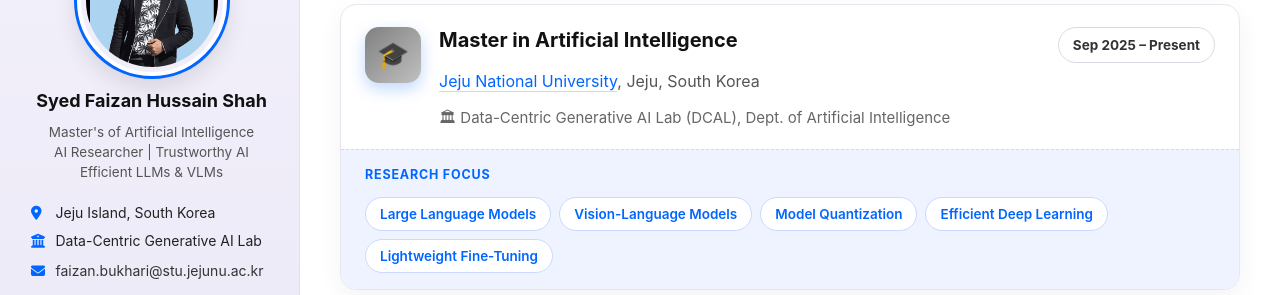
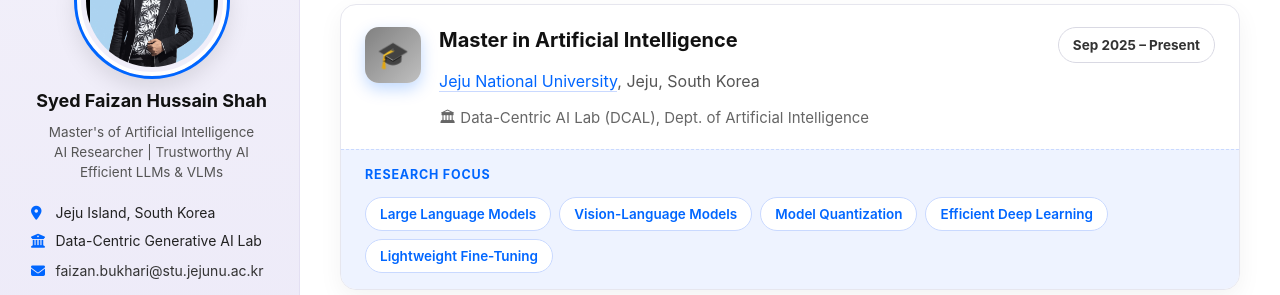
Before and after one commit to Fazi743/Fazi743.github.io, a Jekyll site: the page built from _pages/education.md, in a window 1280 px wide. Shown: the part 184-479 px from the top of the page. Built offline with Jekyll 4.4.1, drawn with Linux system fonts in a browser that asks for light colours; a style sheet for code colours, icons or effects is not loaded.

Commit message:
Update lab name in education section

```diff
--- a/_pages/education.md
+++ b/_pages/education.md
@@ -13,7 +13,7 @@
         <span class="edu-date">Sep 2025 – Present</span>
       </div>
       <div class="edu-org"><a href="https://www.jejunu.ac.kr" target="_blank" rel="noopener">Jeju National University</a>, Jeju, South Korea</div>
-      <div class="edu-note">🏛 Data-Centric Generative AI Lab (DCAL), Dept. of Artificial Intelligence</div>
+      <div class="edu-note">🏛 Data-Centric AI Lab (DCAL), Dept. of Artificial Intelligence</div>
     </div>
   </div>
   <div class="edu-foot">
```
